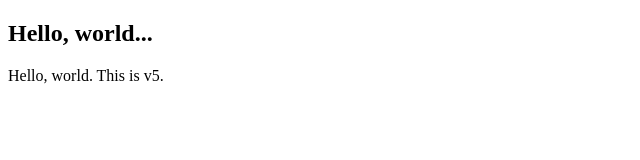
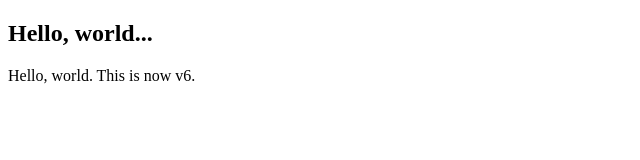
Before and after one commit to pdhirsch/pdhirsch.github.io, a plain HTML site: page index.html in a window 1280 px wide. Shown: the full height of the page, 0-640 px from the left. Drawn offline with Linux system fonts and the light colour scheme.

Commit message:
Commit from T61

```diff
--- a/index.html
+++ b/index.html
@@ -6,6 +6,6 @@
 
 <BODY>
 <H2>Hello, world...</H2>
-<P>Hello, world. This is v5.</P>
+<P>Hello, world. This is now v6.</P>
 </BODY>
 </HTML>
```
